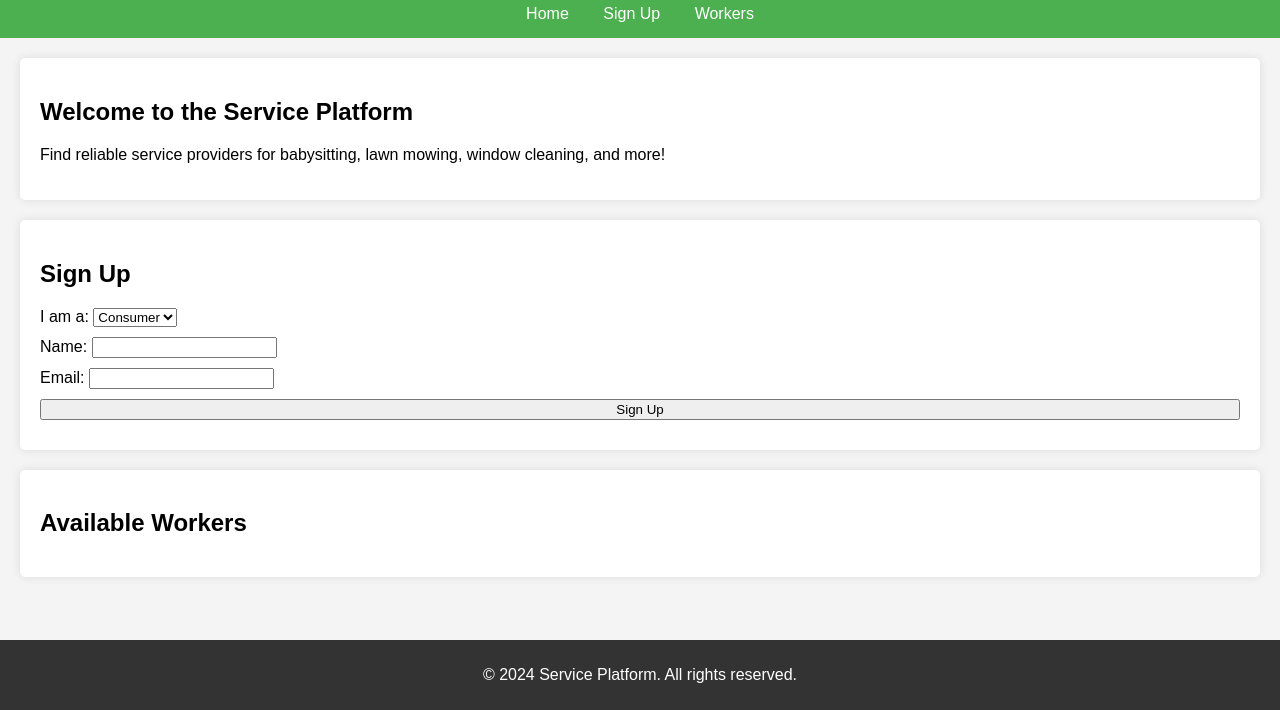
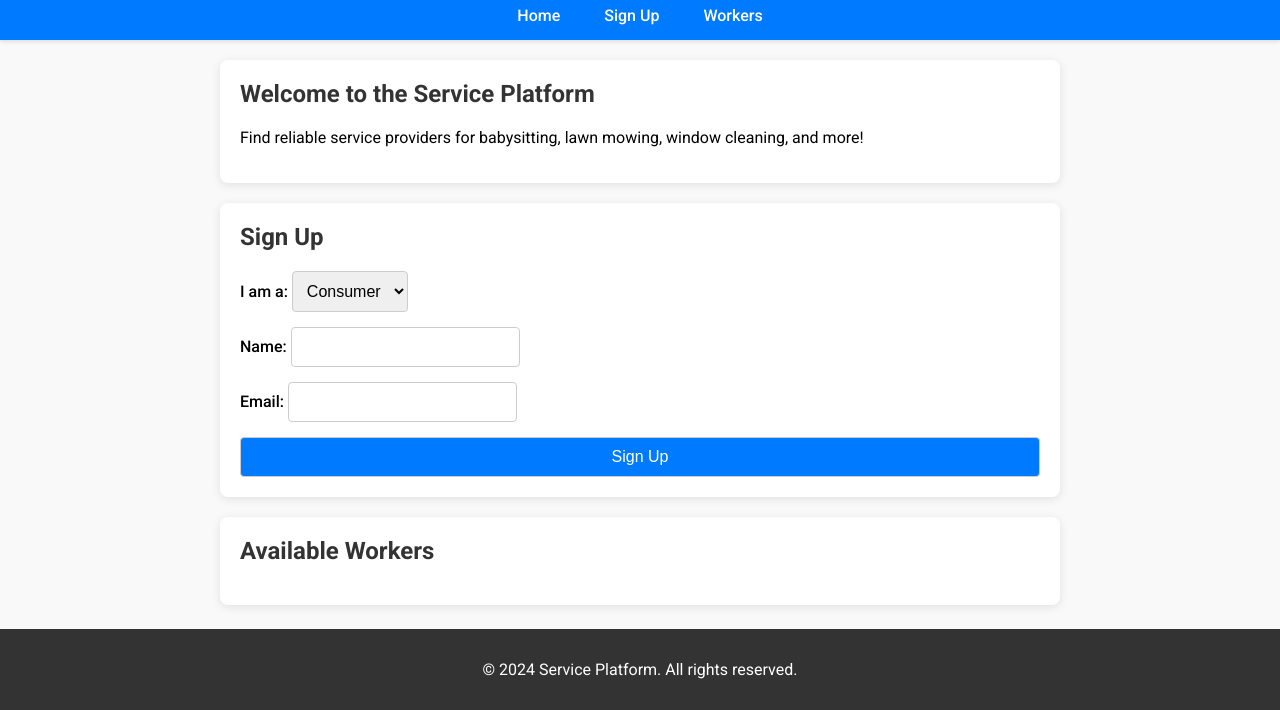
Before and after one commit to emb1ix/Projekt_bornearbejde, a plain HTML site: page index.html in a window 1280 px wide. Shown: the part 90-800 px from the top of the page. Drawn offline with Linux system fonts and the light colour scheme.

Commit message:
Update styles.css

```diff
--- a/styles.css
+++ b/styles.css
@@ -1,29 +1,37 @@
 body {
-    font-family: Arial, sans-serif;
+    font-family: 'Roboto', sans-serif;
     margin: 0;
     padding: 0;
-    background-color: #f4f4f4;
+    background-color: #f9f9f9;
 }
 
 header {
-    background-color: #4CAF50;
+    background-color: #007BFF;
     color: white;
-    padding: 15px;
+    padding: 15px 0;
     text-align: center;
+    box-shadow: 0 2px 4px rgba(0, 0, 0, 0.1);
 }
 
 nav a {
-    margin: 0 15px;
+    margin: 0 20px;
     color: white;
     text-decoration: none;
+    font-weight: 500;
 }
 
-section {
-    margin: 20px;
+.container {
+    max-width: 800px;
+    margin: 20px auto;
     padding: 20px;
     background-color: white;
-    border-radius: 5px;
-    box-shadow: 0 0 10px rgba(0, 0, 0, 0.1);
+    border-radius: 8px;
+    box-shadow: 0 2px 10px rgba(0, 0, 0, 0.1);
+}
+
+h2 {
+    margin-top: 0;
+    color: #333;
 }
 
 form {
@@ -31,15 +39,58 @@ form {
     flex-direction: column;
 }
 
-form label, form input, form select, form button {
+.form-group {
+    margin-bottom: 15px;
+}
+
+label {
+    font-weight: 500;
+    margin-bottom: 5px;
+    display: inline-block;
+}
+
+input, select, button {
+    padding: 10px;
+    font-size: 16px;
+    border: 1px solid #ccc;
+    border-radius: 4px;
+    outline: none;
+}
+
+input:focus, select:focus {
+    border-color: #007BFF;
+}
+
+button {
+    background-color: #007BFF;
+    color: white;
+    cursor: pointer;
+    font-weight: 500;
+    transition: background-color 0.3s ease;
+}
+
+button:hover {
+    background-color: #0056b3;
+}
+
+ul {
+    list-style-type: none;
+    padding: 0;
+}
+
+li {
+    background-color: #f4f4f4;
+    padding: 10px;
     margin-bottom: 10px;
+    border-radius: 4px;
+    box-shadow: 0 1px 3px rgba(0, 0, 0, 0.1);
 }
 
 footer {
     background-color: #333;
     color: white;
     text-align: center;
-    padding: 10px 0;
+    padding: 15px 0;
     position: fixed;
     width: 100%;
     bottom: 0;
```
